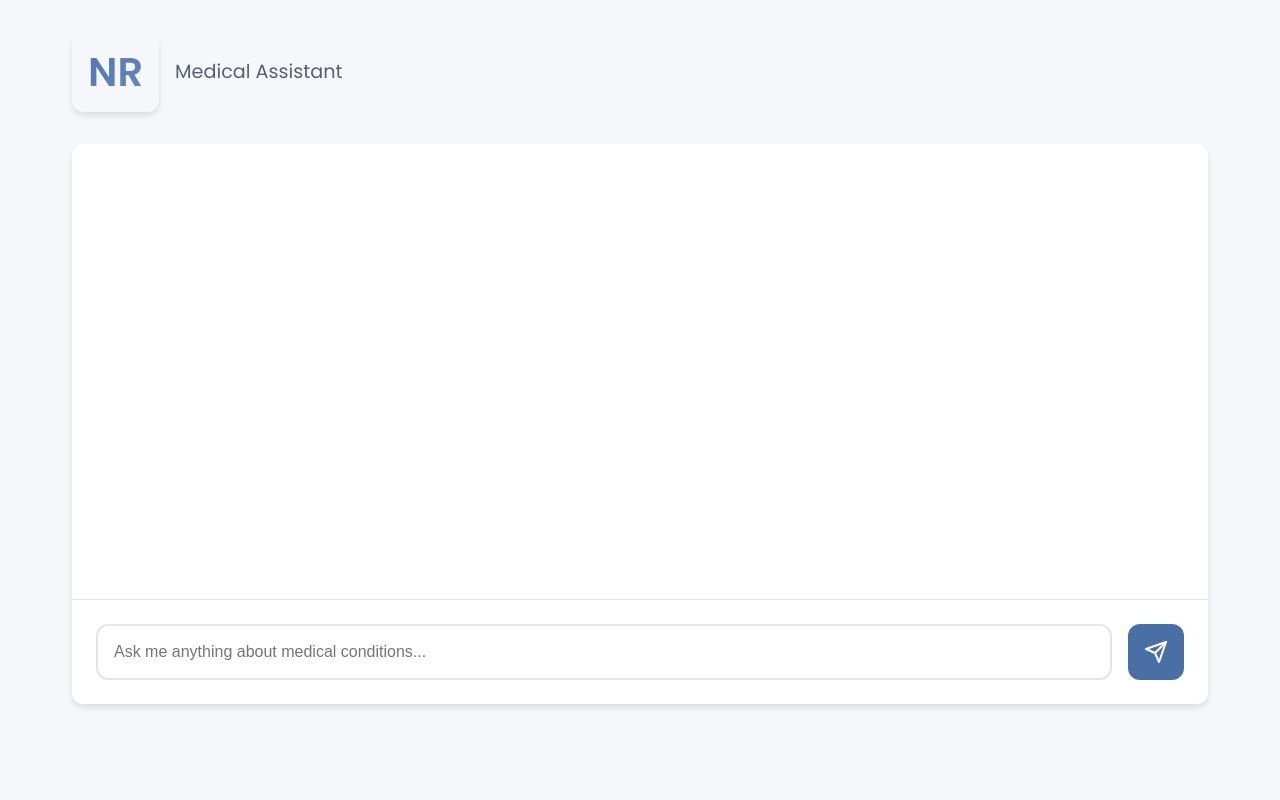
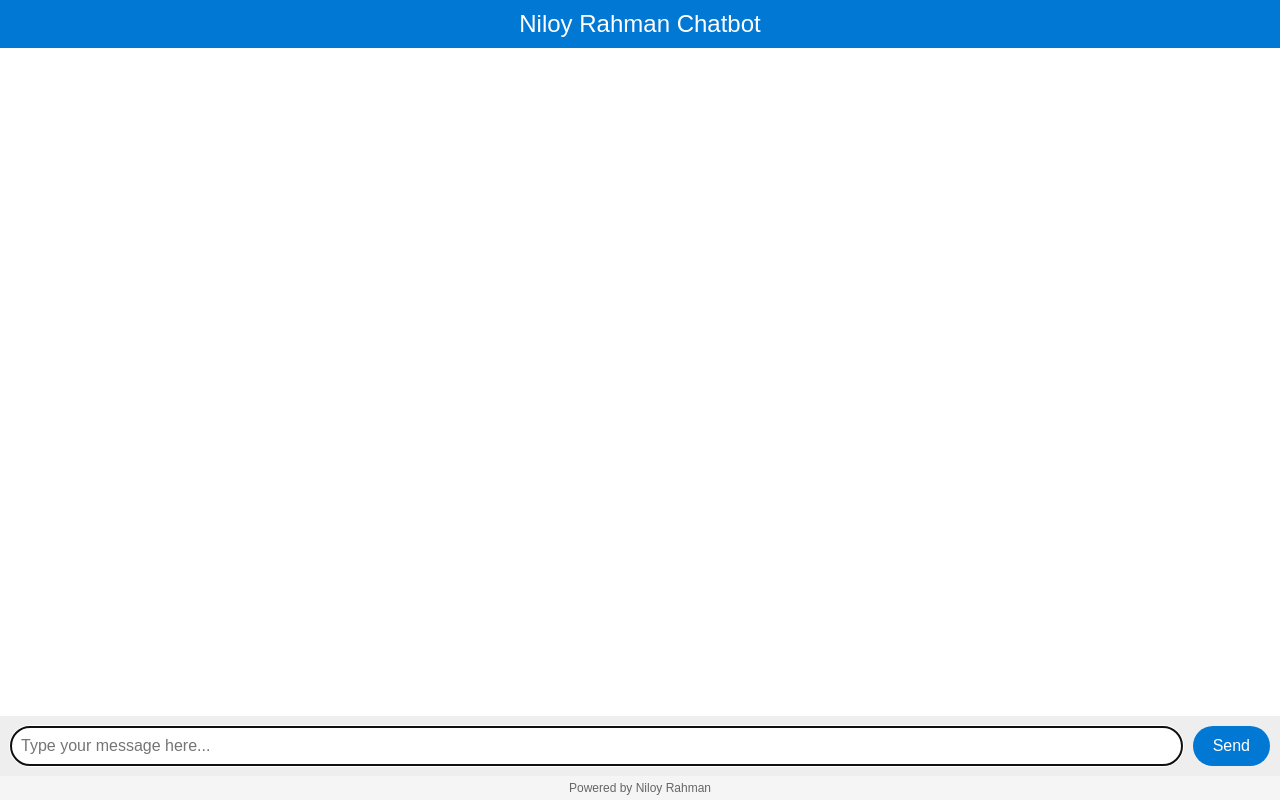
Before and after one commit to niloy37/chatbotAI, a Flask app: template chatbotAI/templates/index.html in a window 1280 px wide. Run offline with Flask 3, Linux system fonts and the light colour scheme; the template is opened without the code that fills it, so the values that code supplies are empty; parts of the project's set-up code (start-up, migrations or seed data) failed here and were passed over.

Commit message:
Update index.html

```diff
--- a/chatbotAI/templates/index.html
+++ b/chatbotAI/templates/index.html
@@ -2,86 +2,124 @@
 <html lang="en">
 <head>
     <meta charset="UTF-8">
+    <title>Niloy Rahman Chatbot</title>
     <meta name="viewport" content="width=device-width, initial-scale=1.0">
-    <title>NR Medical Chatbot</title>
-    <link href="https://fonts.googleapis.com/css2?family=Poppins:wght@300;400;500;600&display=swap" rel="stylesheet">
-    <link rel="stylesheet" href="{{ url_for('static', filename='style.css') }}">
-    <link rel="icon" href="{{ url_for('static', filename='favicon.ico') }}" type="image/x-icon">
+    <style>
+        body {
+            font-family: Arial, sans-serif;
+            background: #f5f5f5;
+            display: flex;
+            flex-direction: column;
+            margin: 0;
+            height: 100vh;
+        }
+        header {
+            background-color: #0078d4;
+            color: #fff;
+            padding: 10px;
+            text-align: center;
+            font-size: 24px;
+        }
+        #chat-container {
+            flex: 1;
+            padding: 10px;
+            overflow-y: auto;
+            background: #ffffff;
+        }
+        .message {
+            margin: 10px 0;
+            padding: 10px;
+            border-radius: 10px;
+            max-width: 70%;
+            clear: both;
+        }
+        .user-message {
+            background: #DCF8C6;
+            margin-left: auto;
+        }
+        .bot-message {
+            background: #E8E8E8;
+            margin-right: auto;
+        }
+        #input-container {
+            display: flex;
+            padding: 10px;
+            background: #eee;
+        }
+        #user-input {
+            flex: 1;
+            padding: 10px;
+            border-radius: 20px;
+            border: 1px solid #ccc;
+            font-size: 16px;
+        }
+        #send-btn {
+            margin-left: 10px;
+            padding: 0 20px;
+            border: none;
+            border-radius: 20px;
+            background: #0078d4;
+            color: white;
+            cursor: pointer;
+            font-size: 16px;
+        }
+        #send-btn:hover {
+            background: #005999;
+        }
+        footer {
+            text-align: center;
+            padding: 5px;
+            font-size: 12px;
+            color: #666;
+        }
+    </style>
 </head>
 <body>
-    <div class="container">
-        <header>
-            <div class="logo">
-                <span class="logo-text">NR</span>
-                <span class="logo-subtext">Medical Assistant</span>
-            </div>
-        </header>
+    <header>Niloy Rahman Chatbot</header>
+    <div id="chat-container"></div>
+    <div id="input-container">
+        <input type="text" id="user-input" placeholder="Type your message here..." autofocus />
+        <button id="send-btn">Send</button>
+    </div>
+    <footer>Powered by Niloy Rahman</footer>
+    <script>
+        const chatContainer = document.getElementById('chat-container');
+        const userInput = document.getElementById('user-input');
+        const sendBtn = document.getElementById('send-btn');
 
-        <main>
-            <div class="chat-container">
-                <div class="chat-messages" id="chat-messages">
-                    <!-- Messages will be added here dynamically -->
-                </div>
-                <div class="input-container">
-                    <form id="chat-form">
-                        <input type="text" id="user-input" placeholder="Ask me anything about medical conditions..." autocomplete="off">
-                        <button type="submit">
-                            <svg xmlns="http://www.w3.org/2000/svg" width="24" height="24" viewBox="0 0 24 24" fill="none" stroke="currentColor" stroke-width="2" stroke-linecap="round" stroke-linejoin="round">
-                                <line x1="22" y1="2" x2="11" y2="13"></line>
-                                <polygon points="22 2 15 22 11 13 2 9 22 2"></polygon>
-                            </svg>
-                        </button>
-                    </form>
-                </div>
-            </div>
-        </main>
-    </div>
+        function appendMessage(content, className) {
+            const messageDiv = document.createElement('div');
+            messageDiv.className = 'message ' + className;
+            messageDiv.textContent = content;
+            chatContainer.appendChild(messageDiv);
+            chatContainer.scrollTop = chatContainer.scrollHeight;
+        }
 
-    <script>
-        document.getElementById('chat-form').addEventListener('submit', async (e) => {
-            e.preventDefault();
-            const userInput = document.getElementById('user-input');
-            const message = userInput.value.trim();
-
-            if (message) {
-                // Add user message to chat
-                addMessage(message, 'user');
-                userInput.value = '';
-
-                try {
-                    // Show loading indicator
-                    addMessage('Thinking...', 'bot', true);
-
-                    // Send message to server
-                    const response = await fetch('/ask', {
-                        method: 'POST',
-                        headers: {
-                            'Content-Type': 'application/json',
-                        },
-                        body: JSON.stringify({ question: message })
-                    });
-
-                    const data = await response.json();
-
-                    // Remove loading message
-                    document.querySelector('.bot-message.loading').remove();
-
-                    // Add bot response
-                    addMessage(data.answer, 'bot');
-                } catch (error) {
-                    console.error('Error:', error);
-                    addMessage('Sorry, I encountered an error. Please try again.', 'bot');
-                }
+        sendBtn.addEventListener('click', sendMessage);
+        userInput.addEventListener('keydown', function(e) {
+            if (e.key === 'Enter') {
+                e.preventDefault();
+                sendMessage();
             }
         });
 
-        function addMessage(text, sender, isLoading = false) {
-            const chatMessages = document.getElementById('chat-messages');
-            const messageDiv = document.createElement('div');
-            messageDiv.className = `message ${sender}-message${isLoading ? ' loading' : ''}`;
-            messageDiv.textContent = text;
-            chatMessages.appendChild(messageDiv);
-            chatMessages.scrollTop = chatMessages.scrollHeight;
+        async function sendMessage() {
+            const message = userInput.value.trim();
+            if (!message) return;
+            appendMessage(message, 'user-message');
+            userInput.value = '';
+            try {
+                const response = await fetch('/ask', {
+                    method: 'POST',
+                    headers: { 'Content-Type': 'application/json' },
+                    body: JSON.stringify({ message: message })
+                });
+                const data = await response.json();
+                const reply = data.answer;
+                appendMessage(reply, 'bot-message');
+            } catch (error) {
+                appendMessage("Error: could not reach the server.", 'bot-message');
+            }
         }
     </script>
 </body>
```
